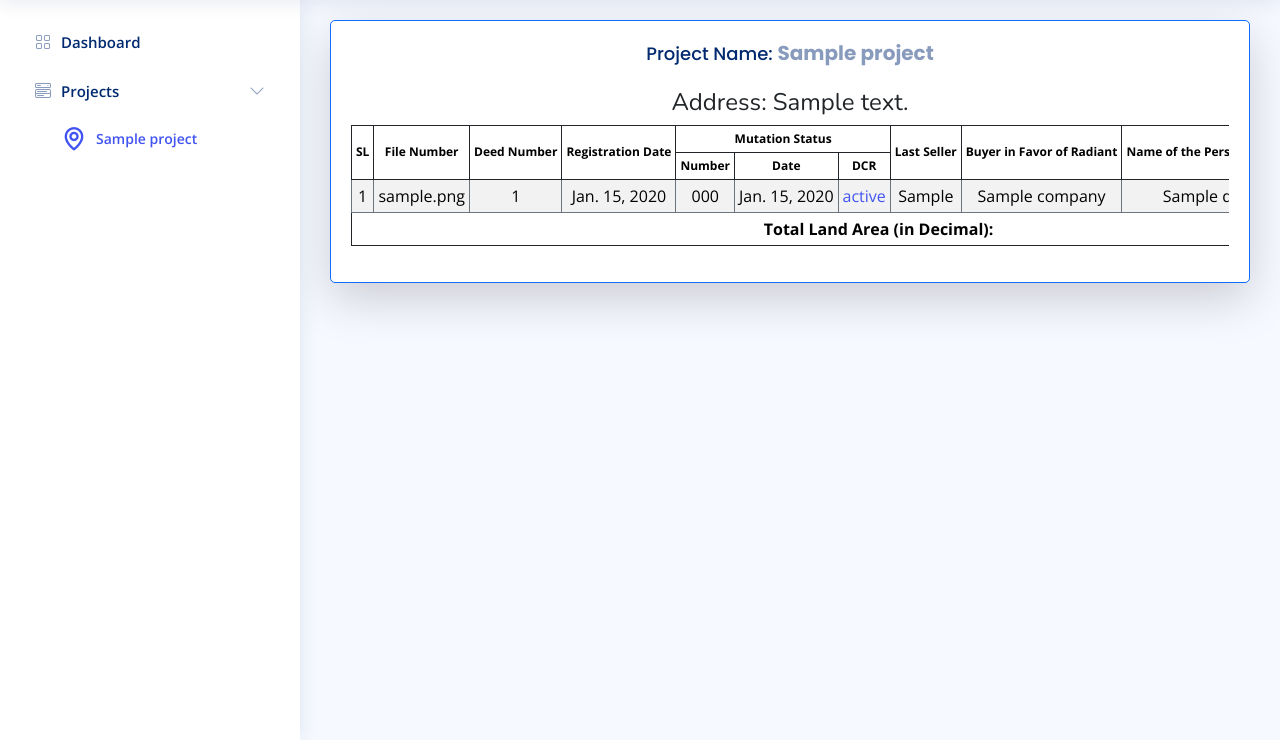
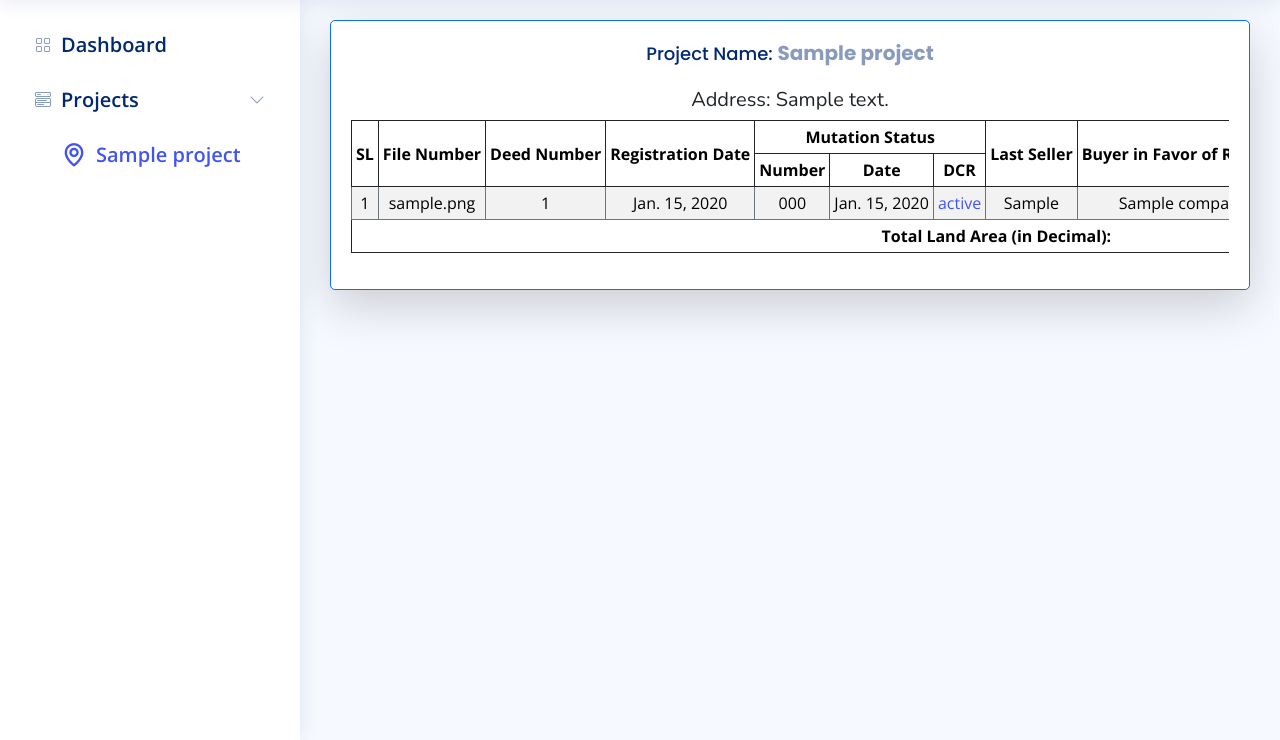
Before and after one commit to Ayan-Chowdhury/land_management, a Django app: page /project_details/1/ in a window 1280 px wide. Shown: the part 60-800 px from the top of the page. Run offline with Django 5.2, Linux system fonts and the light colour scheme; a user stored in the database is signed in; tables that the repository leaves empty hold one stand-in row (values such as "Sample post"); some libraries are stand-ins or nearby versions.

Commit message:
Fist Change

```diff
--- a/templates/land_management/assets/css/style.css
+++ b/templates/land_management/assets/css/style.css
@@ -682,7 +682,7 @@ h6 {
 .sidebar-nav .nav-link {
   display: flex;
   align-items: center;
-  font-size: 15px;
+  font-size: 20px;
   font-weight: 600;
   color: #4154f1;
   transition: 0.3;
@@ -733,7 +733,7 @@ h6 {
 .sidebar-nav .nav-content a {
   display: flex;
   align-items: center;
-  font-size: 14px;
+  font-size: 20px;
   font-weight: 600;
   color: #012970;
   transition: 0.3;
--- a/templates/land_management/project_details.html
+++ b/templates/land_management/project_details.html
@@ -22,10 +22,10 @@
             <div class="card recent-sales overflow-auto shadow-lg border border-primary">
                 <div class="card-body">
                     <h4 class="card-title text-center">Project Name: <span class="fs-5 fw-bold">{{ project.Project_name }}</span></h4>
-                    <h4 class="text-center">Address: <span>{{ project.Address }}</span></h4>
+                    <h4 class="text-center" style="font-size:20px">Address: <span>{{ project.Address }}</span></h4>
                     <div class="table-responsive">
                         <table class="table table-bordered table-striped table-sm text-center border border-secondary">
-                            <thead class="border border-dark align-middle" style="white-space: nowrap; font-size:12px">
+                            <thead class="border border-dark align-middle" style="white-space: nowrap; ">
                             <tr>
                                 <th rowspan="2" data-sortable="true">SL</th>
                                 <th rowspan="2" data-sortable="true">File Number</th>
@@ -112,7 +112,7 @@
                                 <td class="text-center">{{ detail.dag_bs_brs }}</td>
                                 <td class="text-center">{{ detail.dag_city_jorip }}</td>
                                 <td class="text-center">{{ detail.type_of_land }}</td>
-                                <td class="text-center" title="{% if detail.khajana_year %}Fiscal Year: {{ detail.khajana_year.fiscal_year }} | End Date: {{ detail.khajana_year.end_date }}{% else %}No Fiscal Year Info{% endif %}">{{ detail.khajana_status }}</td>
+                                <td class="text-center" title="{% if detail.khajana_year %} Paid for : {{ detail.khajana_year.fiscal_year }} | End Date: {{ detail.khajana_year.end_date }}{% else %}No Khajana Status Found{% endif %}">{{ detail.khajana_status }}</td>
                                 <td class="text-center">{{ detail.mortgage_bank_name }}</td>
                                 <td class="text-center">
                                     {% if detail.mortgage_deed %}
```
Also changed, not shown: templates/land_management/index.html (+9 -55 lines).
